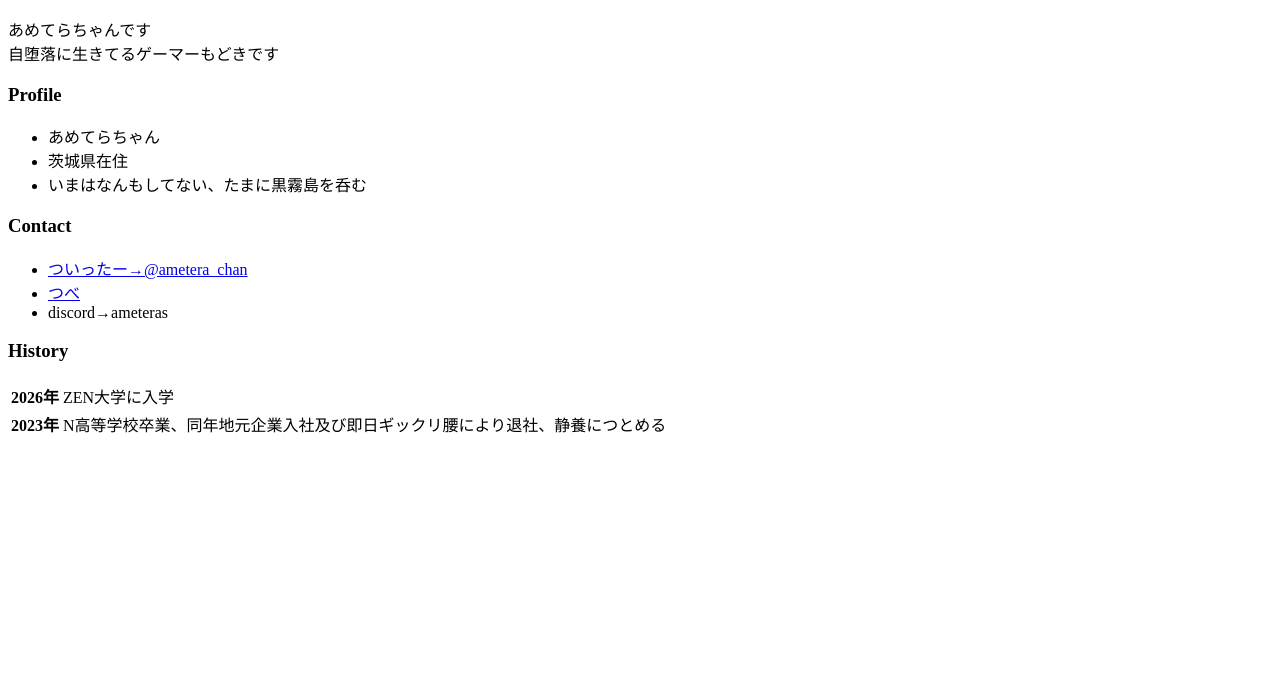
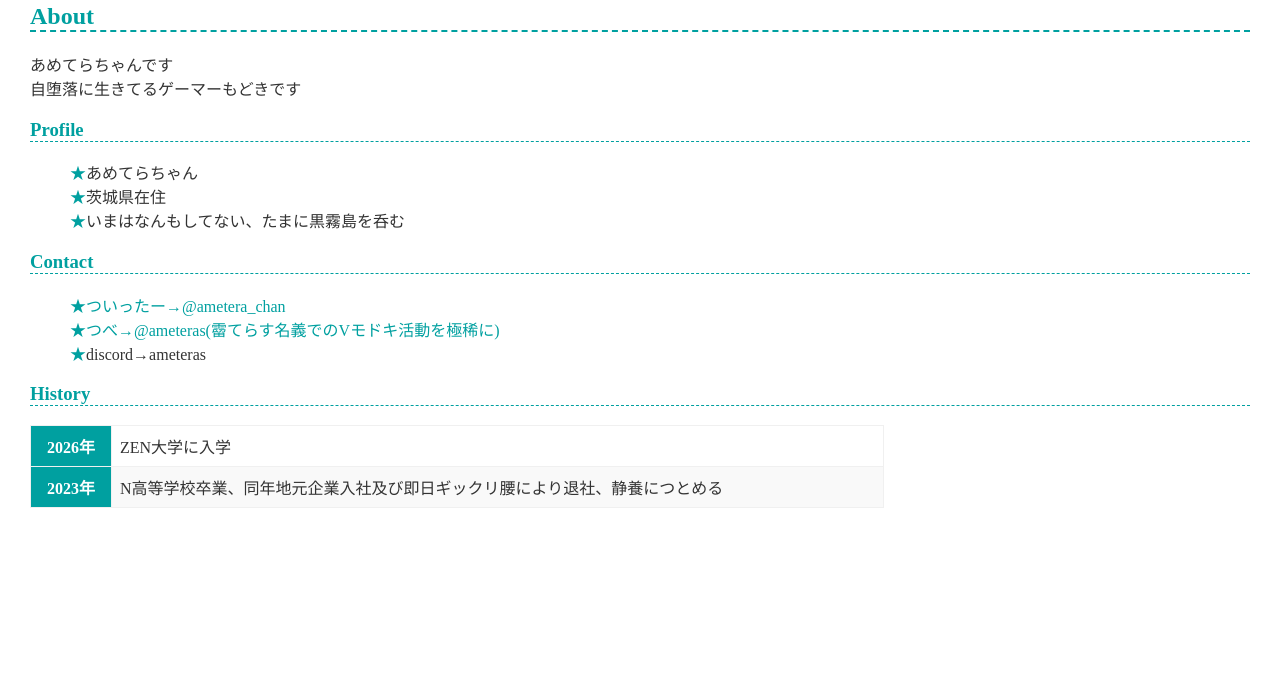
Before and after one commit to ameterachan/ameterachan.github.io, a plain HTML site: page index.html in a window 1280 px wide. Shown: the part 119-800 px from the top of the page. Drawn offline with Linux system fonts and the light colour scheme.

Commit message:
cssファイルの作成およびリンク形成

```diff
--- a/index.html
+++ b/index.html
@@ -3,6 +3,7 @@
   <head>
     <meta charset="utf-8">
     <meta name="viewport" content="width=device-width, initial-scale=1">
+    <link rel="stylesheet" href="style.css">
     <title>あめてらちゃんのポートフォリオ</title>
   </head>
   <body>
@@ -24,7 +25,7 @@
     <h3>Contact</h3>
     <ul>
       <li><a href="https://x.com/ametera_chan">ついったー→@ametera_chan</a></li>
-      <li><a href="https://www.youtube.com/@ameteras">つべ</a></li>
+      <li><a href="https://www.youtube.com/@ameteras">つべ→@ameteras(霤てらす名義でのVモドキ活動を極稀に)</a></li>
       <li>discord→ameteras</li>
     </ul>
 
--- /dev/null
+++ b/style.css
@@ -0,0 +1,77 @@
+/* --------------------
+        全体
+-------------------- */
+
+:root {
+  --theme-color: #00a0a0;
+}
+
+* {
+  box-sizing: border-box;
+}
+
+html, body {
+  width: 100%;
+  height: 100%;
+}
+
+body {
+  margin: 0;
+  padding: 30px;
+  color: #333;
+}
+
+/* --------------------
+        見出し
+-------------------- */
+
+h1, h2, h3 {
+  color: var(--theme-color);
+  border-bottom: dashed 0.1em var(--theme-color);
+}
+
+/* --------------------
+        リンク
+-------------------- */
+
+a {
+  color: var(--theme-color);
+  text-decoration: none;
+}
+
+/* --------------------
+        リスト
+-------------------- */
+
+ul {
+  list-style: none;
+}
+li:before {
+  content: "★";
+  color: var(--theme-color);
+}
+
+/* --------------------
+          表
+-------------------- */
+
+table {
+  border-spacing: 0;
+  border-collapse: collapse;
+  border: solid 1px #f0f0f0;
+  min-width: 70%;
+}
+tr {
+  background-color: #fff;
+}
+tr:nth-child(2n) {
+  background-color: #f9f9f9;
+}
+th {
+  background: var(--theme-color);
+  color: #fff;
+}
+th, td {
+  border: solid 1px #f0f0f0;
+  padding: 0.5rem;
+}
```
